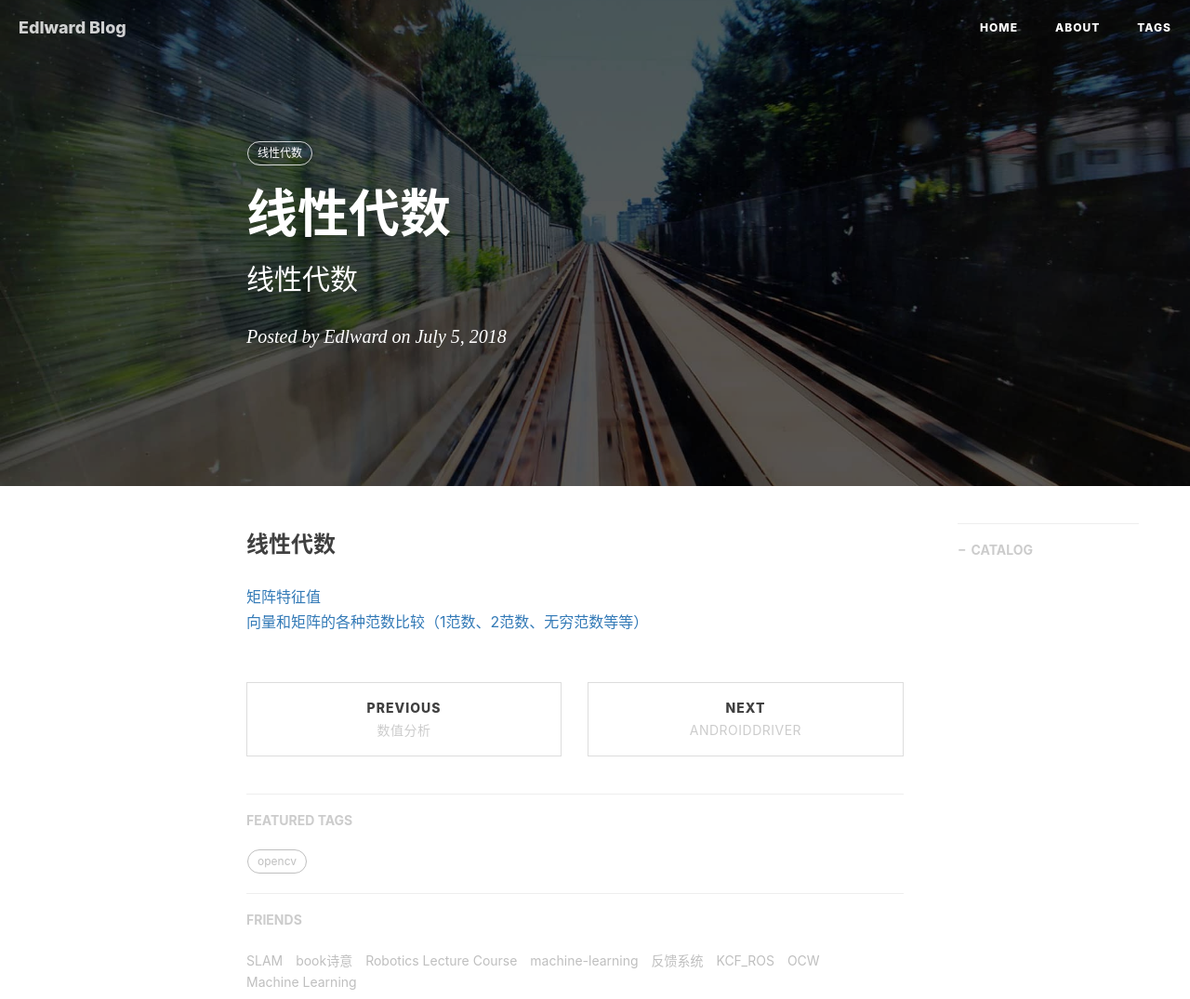
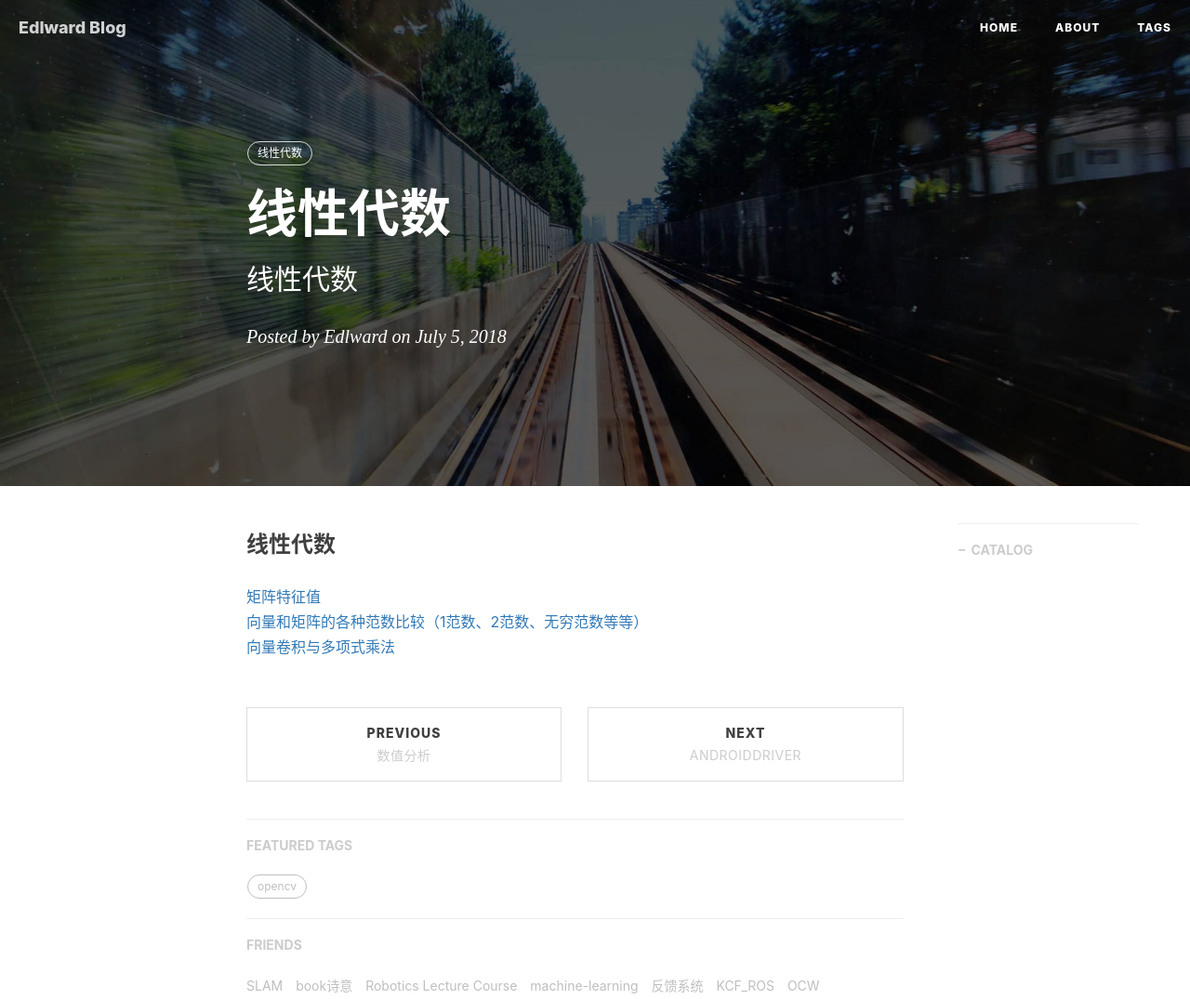
Before and after one commit to gary-robotics/dlward, a Jekyll site: the page built from _posts/2018-07-05-线性代数-2018.markdown, in a window 1280 px wide, cut to the strip 0-1075 px from the top of the page. Shown: the whole strip at 93% size. Built offline with Jekyll 4.4.1, drawn with Linux system fonts in a browser that asks for light colours; nearby versions of some CDN libraries; comment, search, counter and statistics services are not loaded.

Commit message:
Update 2018-07-05-线性代数-2018.markdown

```diff
--- a/_posts/2018-07-05-线性代数-2018.markdown
+++ b/_posts/2018-07-05-线性代数-2018.markdown
@@ -14,3 +14,4 @@ tags:
 ### 线性代数
 [矩阵特征值](https://www.zhihu.com/question/21874816/answer/181864044)
 [向量和矩阵的各种范数比较（1范数、2范数、无穷范数等等）](https://blog.csdn.net/Michael__Corleone/article/details/75213123)
+[向量卷积与多项式乘法](https://www.cnblogs.com/larch18/p/4569495.html)
```
